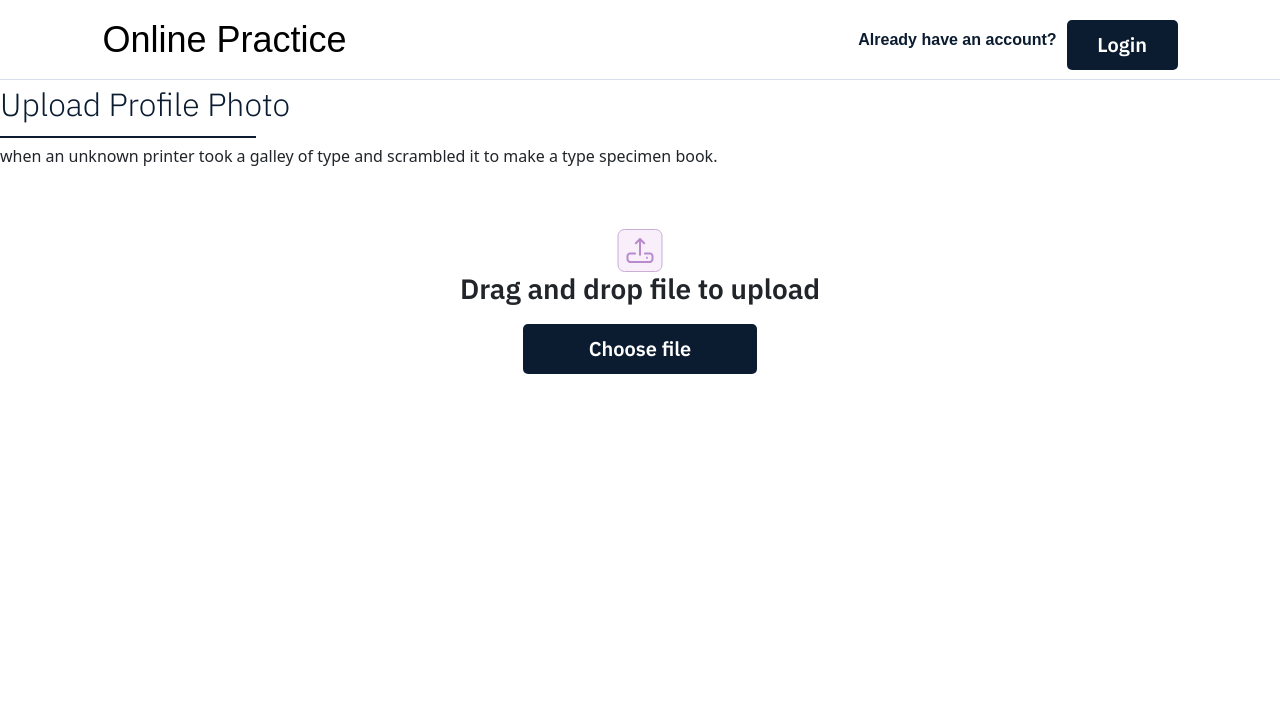
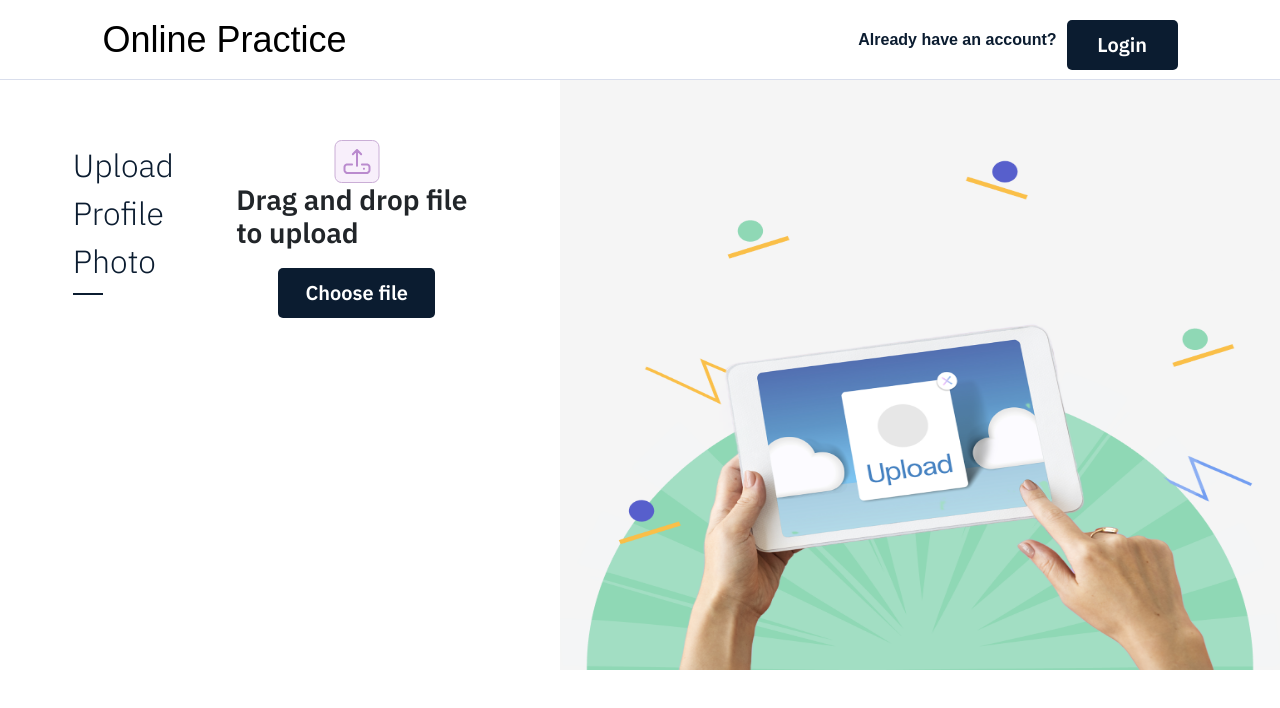
Before and after one commit to Nsingh0007/OPuser, a React (Create React App) app: page /auth/upload-photo in a window 1280 px wide. Shown: the top 708 px of the page. Built offline with nearby package versions, Linux system fonts and the light colour scheme.

Commit message:
updated code for structure

```diff
--- a/src/Pages/auth/login/index.js
+++ b/src/Pages/auth/login/index.js
@@ -5,7 +5,7 @@ import * as Yup from "yup";
 import {
   EyeIcon,
   MailIcon,
-  PasswordIcon
+  PasswordIcon,
 } from "../../../assets/icon/inputIcon";
 import { emailregex, passwordRegex } from "../../../assets/regex";
 import CustomButton from "../../../customComponents/button/customButton";
@@ -13,7 +13,7 @@ import CustomCard from "../../../customComponents/card/CustomCard";
 import CustomInput from "../../../customComponents/customTextInput";
 import UnderLineText from "../../../customComponents/under-line-text/underLineText";
 import { ThemeColors } from "../../../theme/theme";
-import img from '../../../assets/images/layoutImg.png';
+import img from "../../../assets/images/layoutImg.png";
 const LoginPage = ({ auth, setAuth, setHeight, height }) => {
   const { innerWidth: width } = window;
   const navigate = useNavigate();
@@ -32,8 +32,9 @@ const LoginPage = ({ auth, setAuth, setHeight, height }) => {
     navigate("sign-up");
   };
   return (
-      <div className="row m-0">
-        <div className="col-lg-5 col-md-4">
+    <div className="outerflex">
+      <div className="left-flex ">
+        <div className="container-flex">
           <CustomCard>
             <Formik
               initialValues={{ email: "", password: "" }}
@@ -126,10 +127,9 @@ const LoginPage = ({ auth, setAuth, setHeight, height }) => {
             </Formik>
           </CustomCard>
         </div>
-        <div className="col-lg-7 col-md-6">
-          <img src={img} alt="" className="right-flex" />
-        </div>
       </div>
+      <img src={img} alt="" className="right-flex" />
+    </div>
   );
 };
 
--- a/src/Pages/auth/signup/index.js
+++ b/src/Pages/auth/signup/index.js
@@ -2,13 +2,12 @@ import { Formik } from 'formik';
 import React, { useEffect } from 'react';
 import { useNavigate } from 'react-router-dom';
 import * as Yup from "yup";
-import { ClassIcon, EyeIcon, MailIcon, PasswordIcon, Phonenumber, UserIcon } from '../../../assets/icon/inputIcon';
+import { EyeIcon, MailIcon, PasswordIcon, Phonenumber, UserIcon } from '../../../assets/icon/inputIcon';
 import { emailregex, passwordRegex } from '../../../assets/regex';
 import CustomButton from '../../../customComponents/button/customButton';
 import CustomCard from '../../../customComponents/card/CustomCard';
 import CustomInput from '../../../customComponents/customTextInput';
 import FormFooter from '../../../customComponents/form-footer/form-footer';
-import CustomSelect from '../../../customComponents/select/customeSelect';
 import UnderLineText from '../../../customComponents/under-line-text/underLineText';
 export default function Signup({ setHeight, height, width }) {
   const navigate = useNavigate();
--- a/src/Pages/auth/uploadPhoto/index.js
+++ b/src/Pages/auth/uploadPhoto/index.js
@@ -1,7 +1,15 @@
-import React from 'react'
-import { Upload } from './upload'
+import React from "react";
+import { Upload } from "./upload";
+import img from "../../../assets/images/Group 33630.png";
 export default function UploadPage() {
-    return (
-        <Upload />
-    )
+  return (
+    <div className="outerflex">
+      <div className="left-flex ">
+        <div className="container-flex">
+          <Upload />
+        </div>
+      </div>
+      <img src={img} alt="" className="right-flex"/>
+    </div>
+  );
 }
--- a/src/Pages/auth/uploadPhoto/upload.js
+++ b/src/Pages/auth/uploadPhoto/upload.js
@@ -1,9 +1,8 @@
 import React, { useEffect, useRef, useState } from "react";
-
 import { UploadIcon } from "../../../assets/icon/inputIcon";
 import CustomButton from "../../../customComponents/button/customButton";
-import UnderLineText from '../../../customComponents/under-line-text/underLineText';
-import CustomCard from '../../../customComponents/card/CustomCard';
+import CustomCard from "../../../customComponents/card/CustomCard";
+import UnderLineText from "../../../customComponents/under-line-text/underLineText";
 
 function removeItems(arr, item) {
   for (var i = 0; i < item; i++) {
@@ -20,7 +19,7 @@ function useFiles({ initialState = [], maxFiles }) {
       removeItems(destructured, difference);
     }
     const blobs = destructured
-            .map(file => {
+      .map((file) => {
         if (file.type.includes("image")) {
           console.log("image");
           file.preview = URL.createObjectURL(file);
@@ -29,7 +28,7 @@ function useFiles({ initialState = [], maxFiles }) {
         console.log("not image");
         return null;
       })
-            .filter(elem => elem !== null);
+      .filter((elem) => elem !== null);
 
     setstate(blobs);
   }
@@ -45,16 +44,14 @@ function Upload({ onDrop, maxFiles = 1 }) {
     if (onDrop) {
       onDrop(files);
     }
-
   }, [files, onDrop]);
   const reset = () => {
-        setIsFile(true)
-        setfiles('');
-    }
+    setIsFile(true);
+    setfiles("");
+  };
   return (
     <>
-            <section>
-                <UnderLineText text='Upload Profile Photo' subText='when an unknown printer took a galley of type and scrambled it to make a type specimen book.' />
+          <UnderLineText text='Upload Profile Photo'/>
                 {isFile &&
                     <CustomCard>
                         <div style={{ margin: '10px' }}
@@ -99,6 +96,7 @@ function Upload({ onDrop, maxFiles = 1 }) {
                             </div>
                         </div>
                     </CustomCard>
+
                 }
                 {!isFile && files.map(file => (
                     <>
@@ -111,8 +109,6 @@ function Upload({ onDrop, maxFiles = 1 }) {
                         </div>
                     </>
                 ))}
-            </section>
-
 
     </>
   );
--- a/src/common/baseLayout.css
+++ b/src/common/baseLayout.css
@@ -13,7 +13,7 @@
   display: grid;
   height: 86%;
   width: 100%;
-  grid-template-columns: 1fr 1fr;
+  grid-template-columns: 0.7fr 0.9fr;
   flex-wrap: wrap;
 }
 .left-flex {
@@ -32,9 +32,8 @@
 
 .right-flex {
   flex: 1 1 55%;
-  height: 91%;
+  height: 85%;
   width: 100%;
-
   min-width: 335px;
 }
 .innerDiv {
--- a/src/common/baseLayout.js
+++ b/src/common/baseLayout.js
@@ -1,6 +1,5 @@
 import React, { useState } from 'react';
 import { Outlet, Route, Routes } from 'react-router-dom';
-
 import Header from '../navigations/header';
 import LoginPage from '../Pages/auth/login';
 import ForgotPasswordPage from '../Pages/auth/password/forgot';
```
Also changed, not shown: src/assets/images/Group 33630.png (added). Lines whose indentation alone changed are shown as unchanged.
